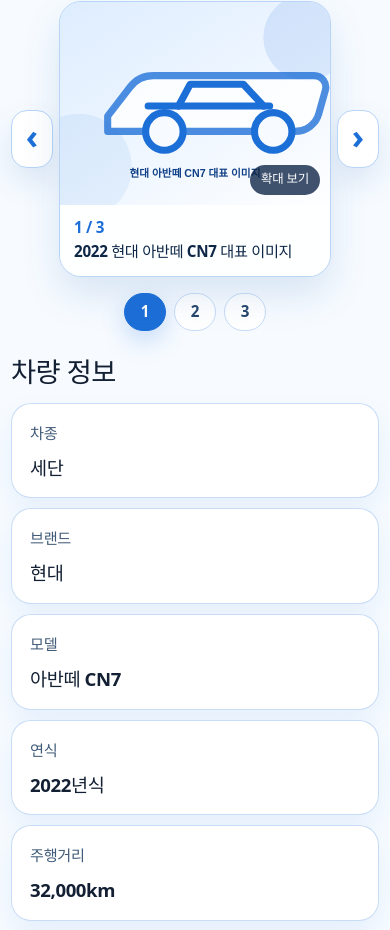
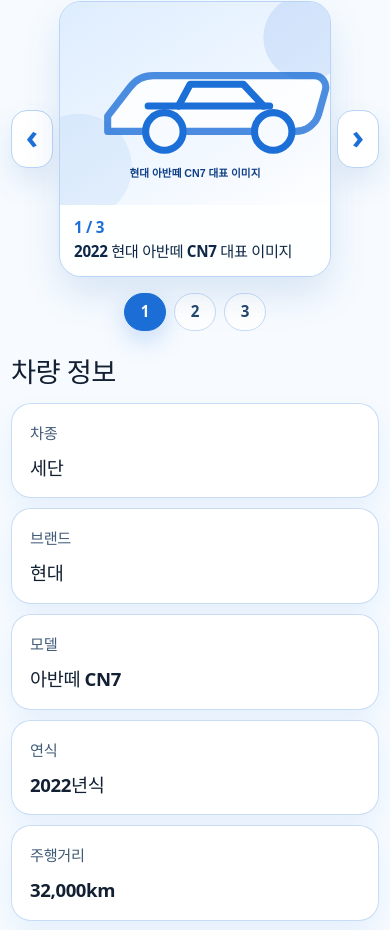
Before and after one commit to earthroon/COMSSION, a Vue app: page /catalog/vehicle-001 in a window 390 px wide. Shown: the part 891-1821 px from the top of the page. Built offline with nearby package versions, Linux system fonts and the light colour scheme; a web font is replaced by a local one.

Commit message:
show zoom badge only on hover or touch

```diff
--- a/public/data/vehicle-catalog.errors.json
+++ b/public/data/vehicle-catalog.errors.json
@@ -1,6 +1,6 @@
 {
   "schemaVersion": "1.0.0",
-  "generatedAt": "2026-05-10T02:56:00.862Z",
+  "generatedAt": "2026-05-10T03:03:15.794Z",
   "hasBlockingErrors": false,
   "errors": []
 }
--- a/src/styles/vehicle-catalog.css
+++ b/src/styles/vehicle-catalog.css
@@ -1226,7 +1226,14 @@
   pointer-events: none;
 }
 
-.vehicle-gallery__image-button:hover .vehicle-gallery__zoom-hint,
+@media (hover: hover) and (pointer: fine) {
+  .vehicle-gallery__image-button:hover .vehicle-gallery__zoom-hint {
+    opacity: 1;
+    transform: translateY(0);
+  }
+}
+
+.vehicle-gallery__image-button:active .vehicle-gallery__zoom-hint,
 .vehicle-gallery__image-button:focus-visible .vehicle-gallery__zoom-hint {
   opacity: 1;
   transform: translateY(0);
@@ -1389,8 +1396,8 @@
     min-height: 30px;
     background: rgba(11, 34, 69, 0.78);
     font-size: 0.78rem;
-    opacity: 1;
-    transform: none;
+    opacity: 0;
+    transform: translateY(4px);
   }
 
   .vehicle-lightbox {
```
